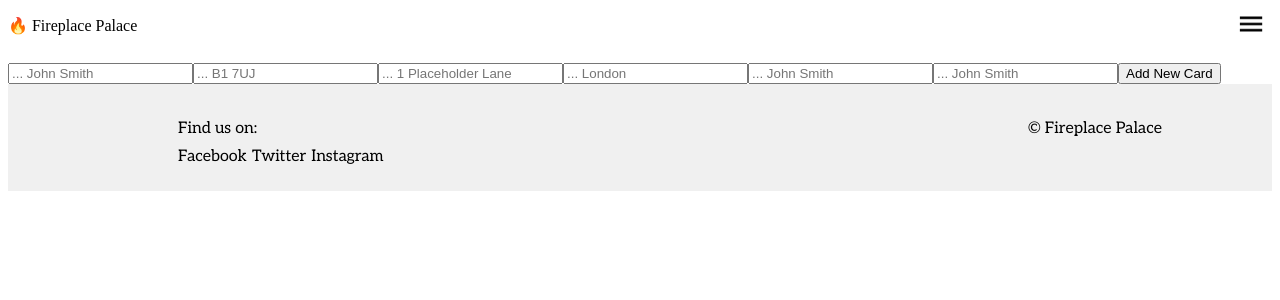
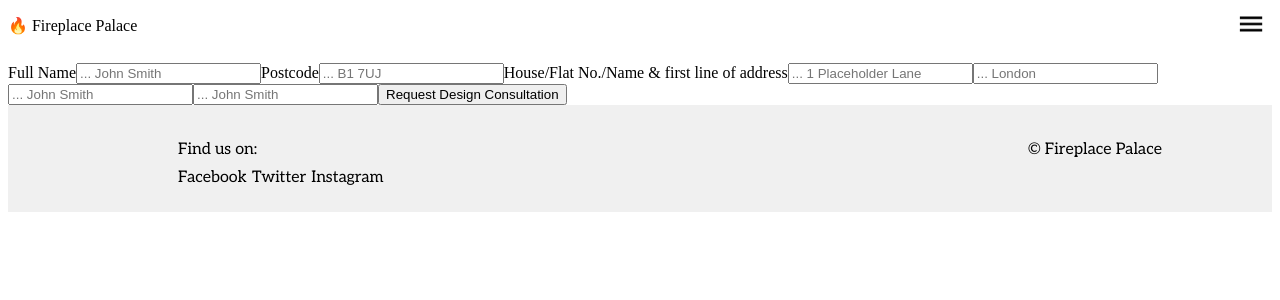
Before and after one commit to cbazzy/fireplace-fork, a Next.js app: page /booking in a window 1280 px wide. Shown: the top 300 px of the page. Built offline with nearby package versions, Linux system fonts and the light colour scheme.

Commit message:
started adding labels to form

```diff
--- a/src/form-folder/form.css
+++ b/src/form-folder/form.css
@@ -0,0 +1,5 @@
+form {
+  background-color: grey;
+  display: flex;
+  flex-direction: column;
+}
--- a/src/form-folder/form.jsx
+++ b/src/form-folder/form.jsx
@@ -6,14 +6,39 @@ export default function Form() {
     <>
       <div>
         <form className="form">
-          <input id="full-name" type="text" placeholder="... John Smith" />
-          <input id="postcode" type="text" placeholder="... B1 7UJ" />
-          <input id="address" type="text" placeholder="... 1 Placeholder Lane" />
-          <input id="city" type="text" placeholder="... London" />
-          <input id="phone-number" type="number" placeholder="... John Smith" />
-          <input id="email" type="email" placeholder="... John Smith" />
+          <label>
+            Full Name
+            <input id="full-name" type="text" placeholder="... John Smith" />
+          </label>
+          <label>
+            Postcode
+            <input id="postcode" type="text" placeholder="... B1 7UJ" />
+          </label>
+          <label>
+            House/Flat No./Name & first line of address
+            <input
+              id="address"
+              type="text"
+              placeholder="... 1 Placeholder Lane"
+            />
+          </label>
 
-          <button type="submit">Add New Card</button>
+          <label>
+            <input id="city" type="text" placeholder="... London" />
+          </label>
+          <label>
+            <input
+              id="phone-number"
+              type="number"
+              placeholder="... John Smith"
+            />
+          </label>
+
+          <label>
+            <input id="email" type="email" placeholder="... John Smith" />
+          </label>
+
+          <button type="submit">Request Design Consultation</button>
         </form>
       </div>
     </>
```
Also changed, not shown: src/trusted-folder/trusted.jsx (+6 -1 lines).
